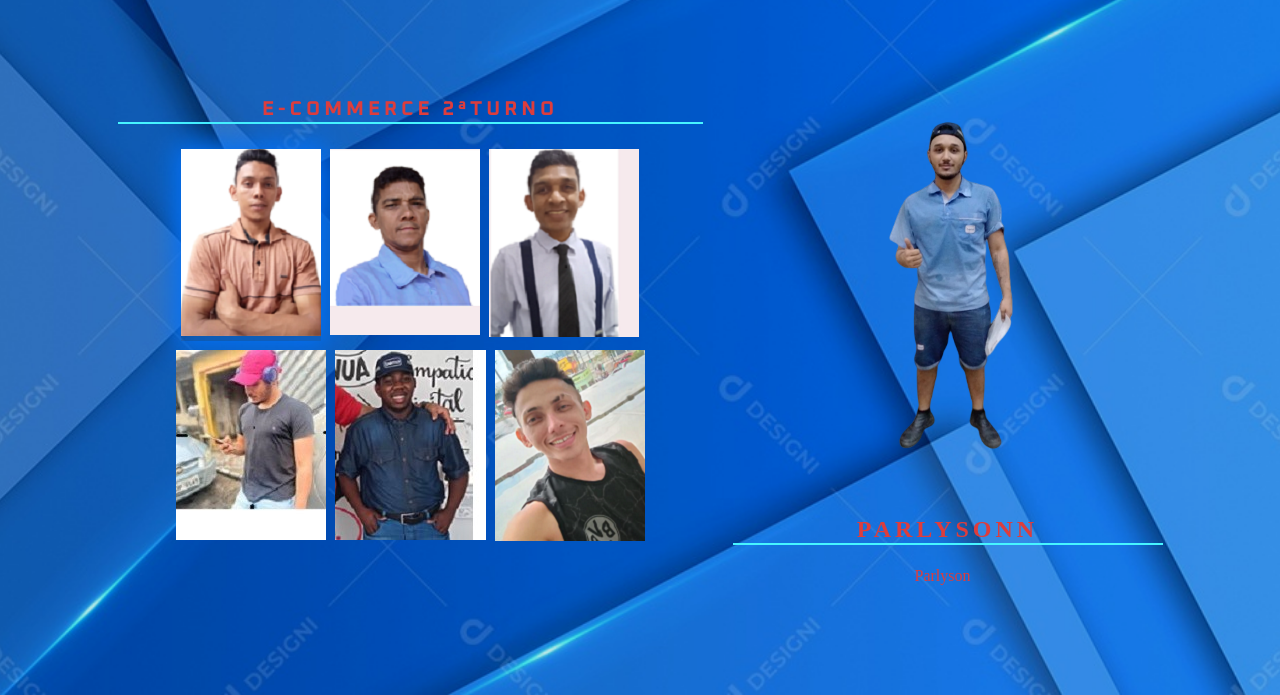
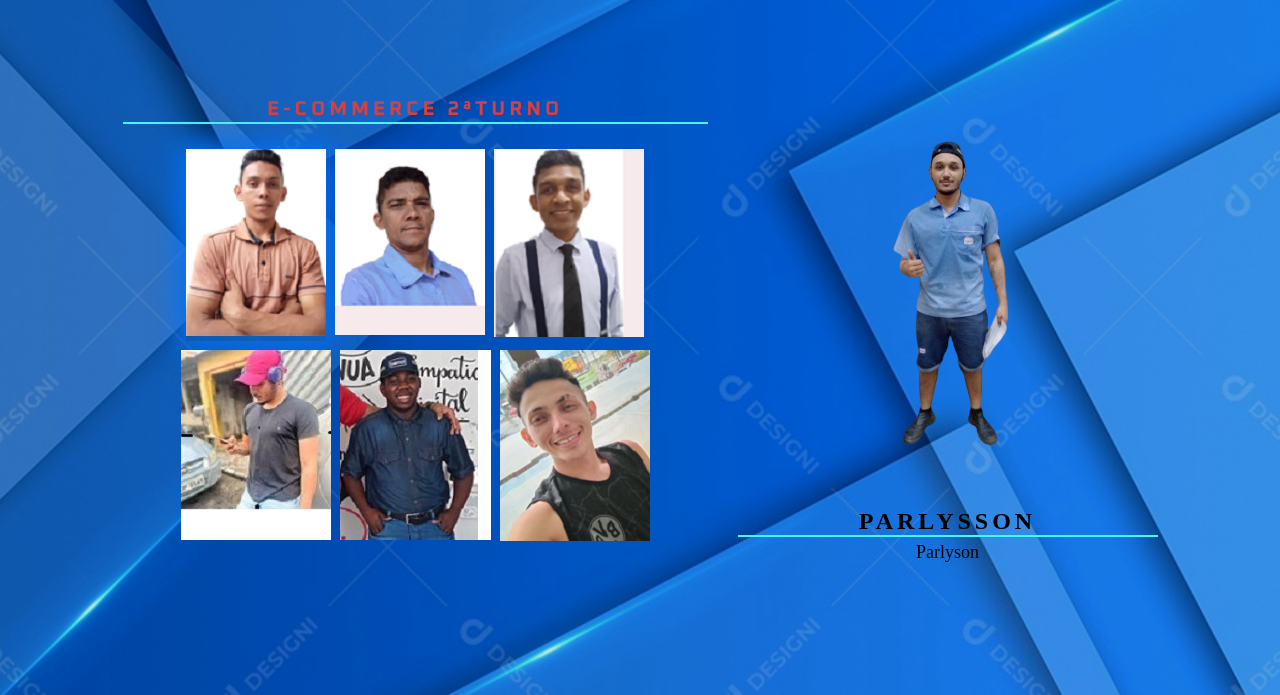
Before and after one commit to josinei20/ECOMMERCE, a plain HTML site: page index.html in a window 1280 px wide. Shown: the part 105-800 px from the top of the page. Drawn offline with Linux system fonts and the light colour scheme.

Commit message:
Add files via upload

```diff
--- a/index.html
+++ b/index.html
@@ -40,13 +40,13 @@
                     <img src="./src/imagens/imagens/card-marcio.png" alt="Personagem Lince Negra">
                 </li>
 
-                <li class="personagem" id="parlyson" data-name="parlysonn"
+                <li class="personagem" id="parlyson" data-name="parlysson"
                 data-description="Parlyson o melhor depois do marcio" >
                     <img src="./src/imagens/imagens/card-parlyson.jpg" alt="Personagem Tempestade">
                 </li>
 
                 <li class="personagem" id="peterson" data-name="peterson"
-                data-description="Parlyson sao paulo" >
+                data-description="Responsavel pelos envios de produtos a Boa vista" >
                     <img src="./src/imagens/imagens/card-peterson.jpg" alt="Personagem Vampira">
                 </li>
 
@@ -61,7 +61,7 @@
             <img class="personagem-grande" src="./src/imagens/imagens/card-parlyson.png" alt="Personagem selecionado">
 
             <div class="informacoes-personagem">
-                <h2 class="nome-personagem" id="nome-personagem">Parlysonn</h2>
+                <h2 class="nome-personagem" id="nome-personagem">ParlySson</h2>
                 <p class="descricao-personagem" id="descricao-personagem"> Parlyson</p>
             </div>
         </section>
--- a/src/css/estilos.css
+++ b/src/css/estilos.css
@@ -75,11 +75,12 @@ body::before{
 .personagem-selecionado{
     text-align: center;
     max-height: 530px;
+    color: black;
 }
 
 .personagem-selecionado .personagem-grande{
-    width: 430px;
-    width: 430px;
+    width: 400px;
+    width: 400px;
 }
 
 .personagem-selecionado .nome-personagem{
@@ -89,10 +90,10 @@ body::before{
 }
 
 .personagem-selecionado .descricao-personagem{
-    font-size: 16px;
-    line-height: 22px;
+    font-size: 18px;
+    line-height: 20px;
     text-align: center;
-    margin-top: 20px;
+    margin-top: 5px;
     width: 420px;
-
+    color: black;
 }
```
